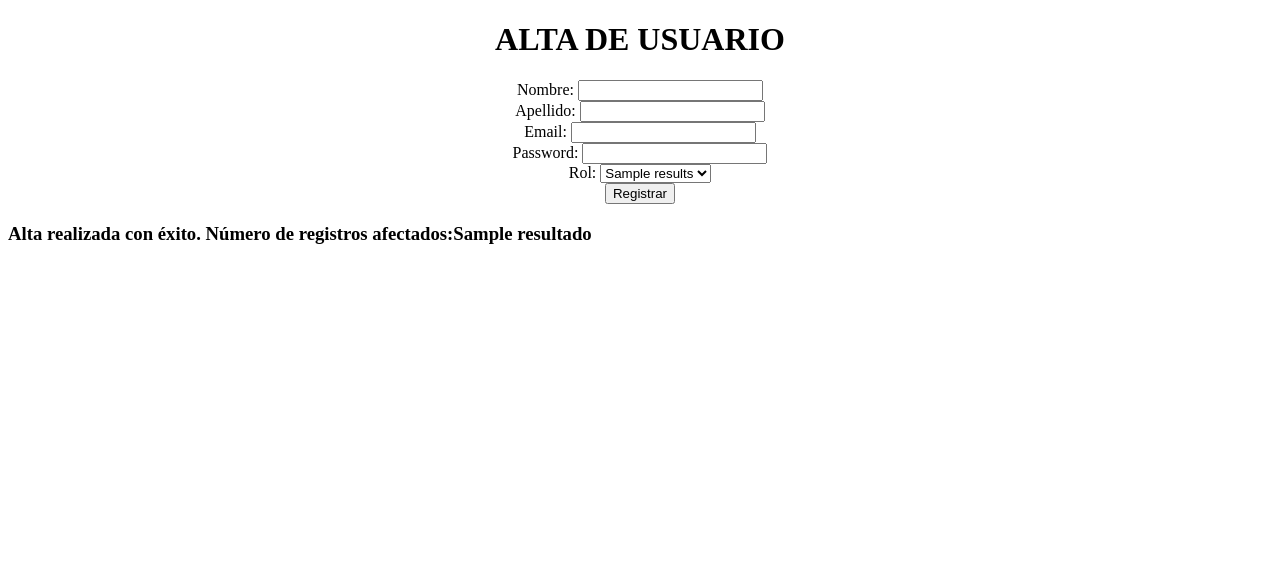
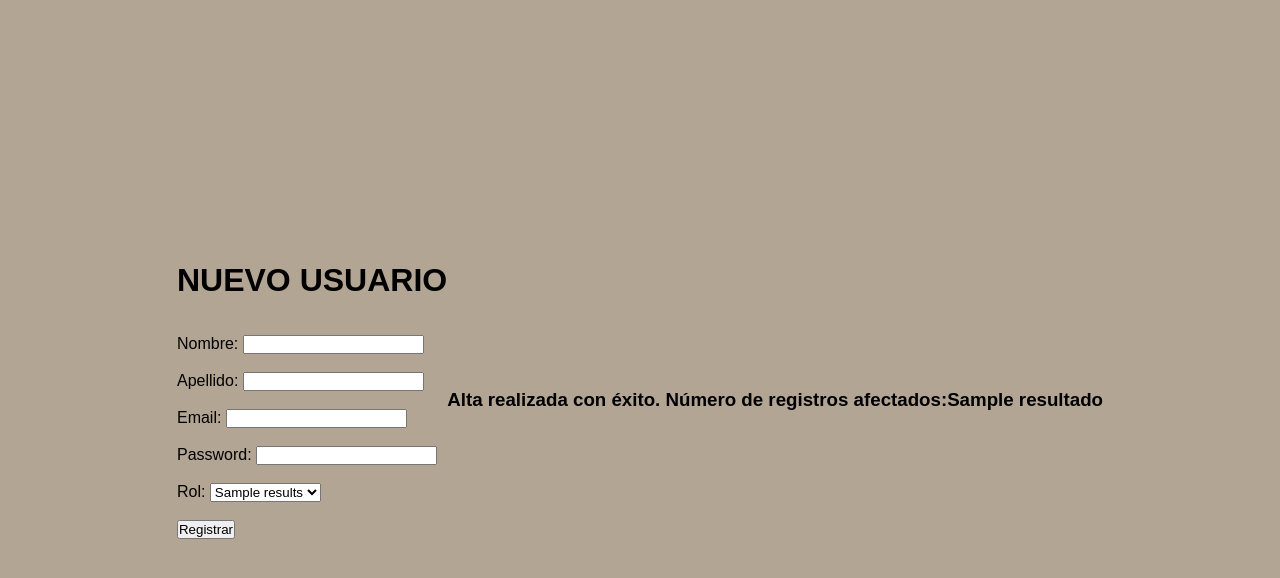
Before and after one commit to Ivichec/MYE, a Django app: template mye/codigo/templates/inicial/registrar.html in a window 1280 px wide. Shown: the top 578 px of the page. Run offline with Django 5.2, Linux system fonts and the light colour scheme; the template is opened without the code that fills it: most values are stand-ins (such as "Sample title", 1, 10 or a date in 2020).

Commit message:
Aplico CSS a nuevo usuario

```diff
--- a/mye/codigo/templates/inicial/footer.html
+++ b/mye/codigo/templates/inicial/footer.html
@@ -7,6 +7,7 @@
 </head>
 <body>
         <div class="container">
+            <br><br>
 			<p class="text-center">&copy; 2024 - MYE Coorporated and Associates</p>
         </div>
 </body>
--- a/mye/codigo/templates/inicial/menuini.html
+++ b/mye/codigo/templates/inicial/menuini.html
@@ -30,7 +30,7 @@
         <a href="ModifUser">Modificación de usuario</a>
         <br><br>
         <a href="ListaUser">Lista de usuarios</a>
-        <br><br><br>
+        <br><br>
 
     </aside>
     <aside id="aLaDerecha">
--- a/mye/codigo/templates/inicial/registrar.html
+++ b/mye/codigo/templates/inicial/registrar.html
@@ -1,32 +1,37 @@
 <!DOCTYPE html>
+{% load static %}
 <html lang="en">
 <head>
     <meta charset="UTF-8">
-    <title>Title</title>
+    <title>MYE - Nuevo Usuario</title>
+         <style>
+        a {
+            text-decoration: none;
+        }
+    </style>
+    <link rel="stylesheet" type="text/css" href="{% static 'estilos/styles.css'%}">
+    <!-- Enlace a Google Fonts -->
+    <link rel="stylesheet" href="https://fonts.googleapis.com/css2?family=Amatic+SC:wght@400;700&display=swap">
 </head>
 
 <body>
 <form method="post" action="darAlta">
-        {% csrf_token %}
-    <center>
-    <H1><B>ALTA DE USUARIO</B></H1>
-        Nombre: <input type="text" name="nombre" value="" /><br>
-        Apellido: <input type="text" name="apellido" value="" /><br>
-        Email: <input type="email" name="email" value="" /><br>
-        Password: <input type="text" name="password" value="" /><br>
+    {% csrf_token %}
+    <H1><B>NUEVO USUARIO</B></H1>
+        <br>  <br>
+        Nombre: <input type="text" name="nombre" value="" /><br> <br>
+        Apellido: <input type="text" name="apellido" value="" /><br> <br>
+        Email: <input type="email" name="email" value="" /><br> <br>
+        Password: <input type="text" name="password" value="" /><br> <br>
         Rol:
         <select name="rol" id="rol">
             {% for results in datosRoles %}
             <option value="{{results}}">{{results}}</option>
             {% endfor %}
         </select>
-        <br>
+        <br><br>
         <input type="SUBMIT" value="Registrar" />
-
-   </center>
 </form>
-
-        </form>
     {% if resultado %}
              <H3>Alta realizada con éxito. Número de registros afectados:{{resultado}} </H3>
     {% endif %}
```
